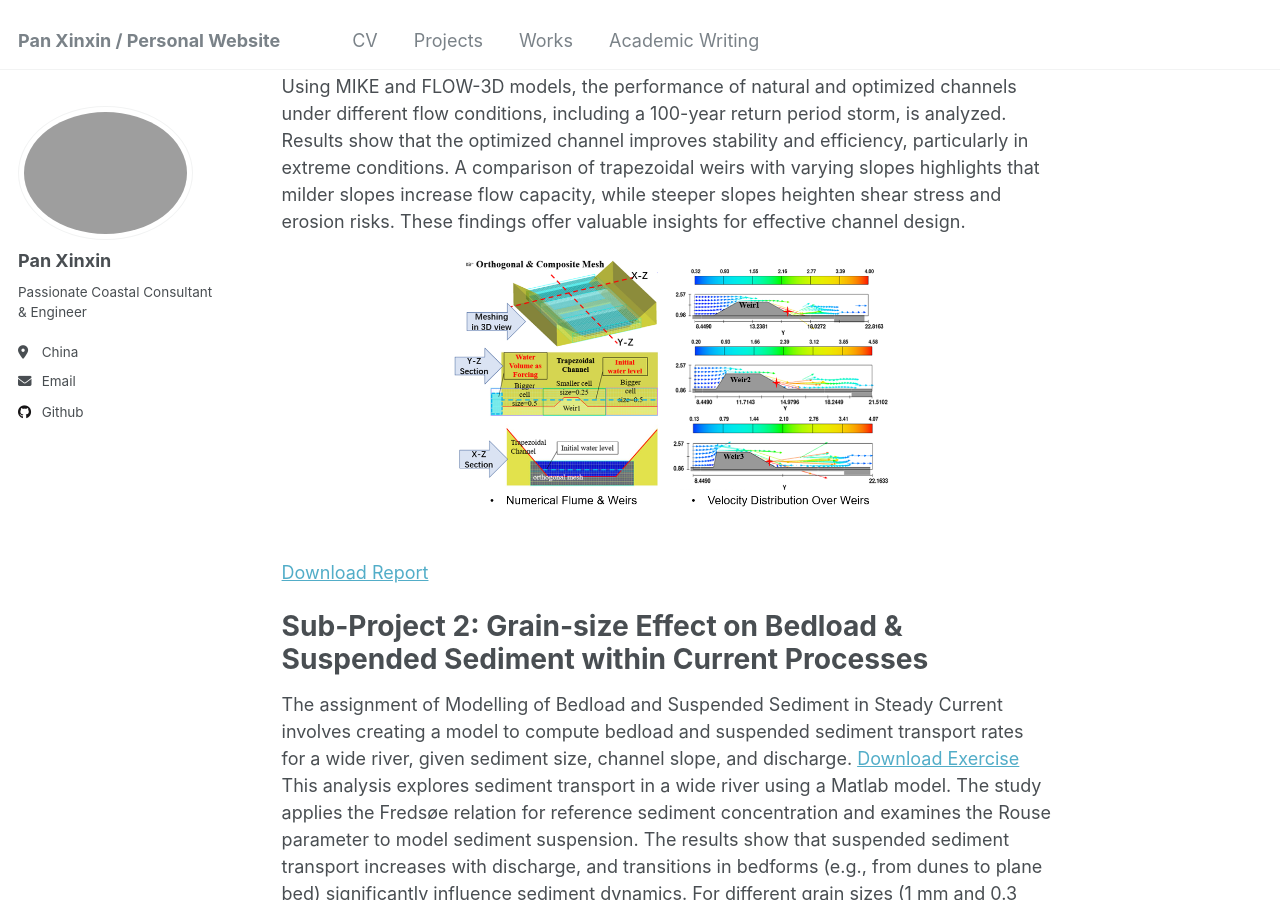
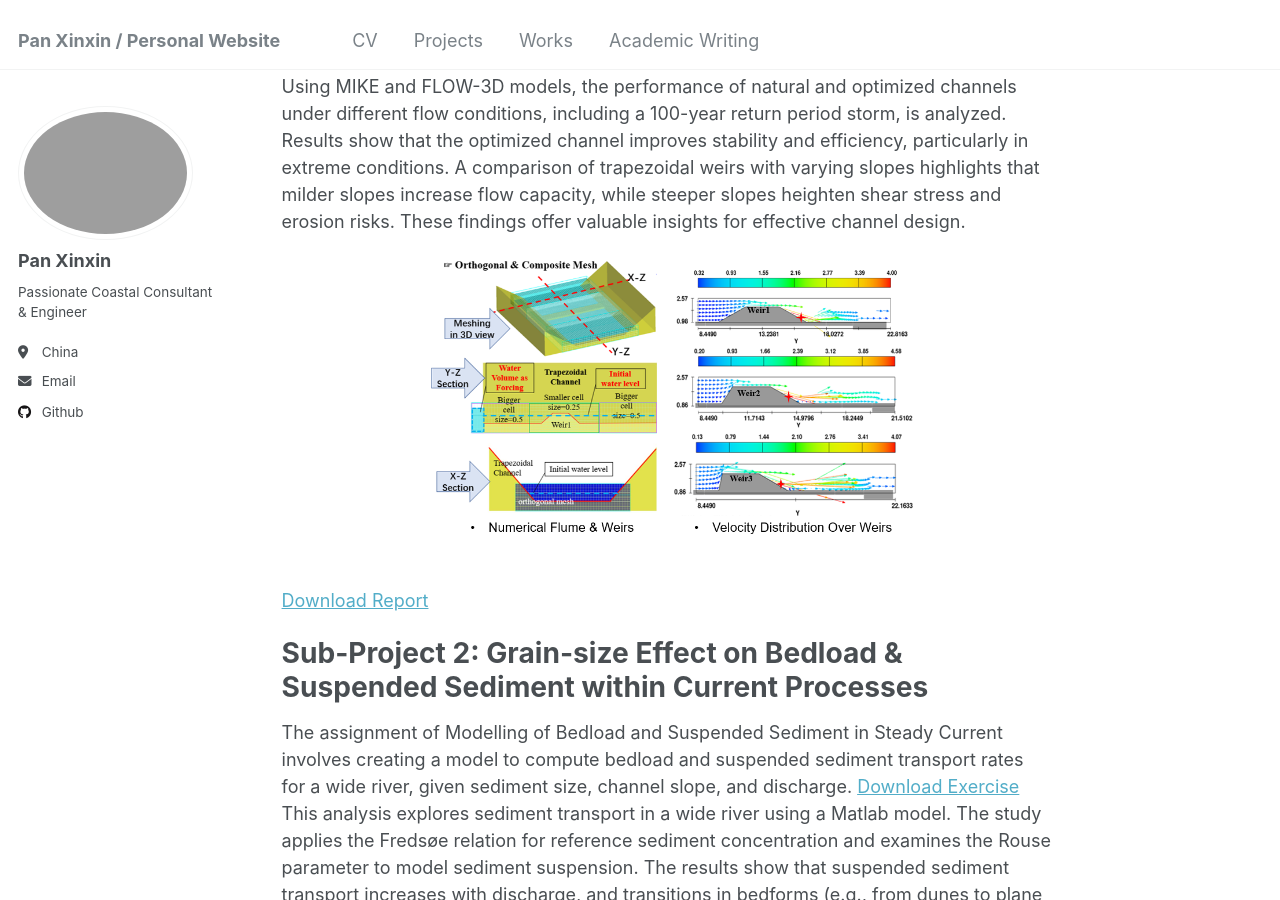
Before and after one commit to kingdaxing/kingdaxing.github.io, a Jekyll site: the page built from _talks/proj-1-2024-04-01-sediment.md, in a window 1280 px wide and 900 px high, scrolled down 823 px. Built offline with Jekyll 4.4.1, drawn with Linux system fonts in a browser that asks for light colours.

Commit message:
Update proj-1-2024-04-01-sediment.md

```diff
--- a/_talks/proj-1-2024-04-01-sediment.md
+++ b/_talks/proj-1-2024-04-01-sediment.md
@@ -19,7 +19,7 @@ In my Master Core Module - Open Channel Hydraulics, I led a team to demonstrate
 </p>
 This study investigates the optimization of the Shawan River channel in Shenzhen to enhance flood protection and balance sedimentation prevention with erosion control. Using MIKE and FLOW-3D models, the performance of natural and optimized channels under different flow conditions, including a 100-year return period storm, is analyzed. Results show that the optimized channel improves stability and efficiency, particularly in extreme conditions. A comparison of trapezoidal weirs with varying slopes highlights that milder slopes increase flow capacity, while steeper slopes heighten shear stress and erosion risks. These findings offer valuable insights for effective channel design. <br/>
 <p align="center">
-  <img src='/images/proj-sedi-1-2.PNG' alt='Image Description' width='450'>
+  <img src='/images/proj-sedi-1-2.PNG' alt='Image Description' width='500'>
 </p>
 <br/>[Download Report](http://kingdaxing.github.io/files/NO1.pdf)
 
@@ -30,15 +30,14 @@ Sub-Project 2: Grain-size Effect on Bedload & Suspended Sediment within Current
 The assignment of Modelling of Bedload and Suspended Sediment in Steady Current involves creating a model to compute bedload and suspended sediment transport rates for a wide river, given sediment size, channel slope, and discharge.  [Download Exercise](http://kingdaxing.github.io/files/Grain-Size-SSC.pdf) <br/>
 This analysis explores sediment transport in a wide river using a Matlab model. The study applies the Fredsøe relation for reference sediment concentration and examines the Rouse parameter to model sediment suspension. The results show that suspended sediment transport increases with discharge, and transitions in bedforms (e.g., from dunes to plane bed) significantly influence sediment dynamics. For different grain sizes (1 mm and 0.3 mm), smaller particles demonstrate more uniform suspended-load distributions and lower Rouse numbers, indicating greater suspension and transport efficiency compared to larger particles. The study concludes that grain size, settling velocity, and bed shear stress are critical factors in determining sediment transport patterns. <br/>
 <p align="center">
-  <img src='/images/proj-sedi-2-2.PNG' alt='Image Description' width='500'>
+  <img src='/images/proj-sedi-2-2.PNG' alt='Image Description' width='600'>
 </p>
  <br/>
 Additionally, laboratory experiments on sand motion in current processes were conducted in two flumes to investigate incipient sediment motion and sand ripple formation, with flow measured using Acoustic Doppler Velocimetry (ADV). Shields diagrams were used to assess the critical conditions for sediment movement, focusing on incipient motion velocity and sand ripple development. Post-processed ADV data provided insights into flow characteristics and sediment behavior. The experiments successfully validated the Shields parameter's prediction of sediment transport conditions, demonstrating the relationship between shear stress and particle Reynolds number, with key results visualized in modified Shields and Shields regime diagrams. <br/>
 <p align="center">
-  <img src='/images/proj-sedi-2-1.png' alt='Image Description' width='600'>
+  <img src='/images/proj-sedi-2-1.png' alt='Image Description' width='700'>
 </p>
 [Download Report](http://kingdaxing.github.io/files/NO3.pdf)
-
 
 
 Sub-Project 3: Surfzone Hydrodynamics & Simplified Shoreline Morphology Study
@@ -50,7 +49,7 @@ This assignment focuses on analyzing surfzone hydrodynamics and longshore sedime
 2. Longshore Sediment Transport Comparison: The longshore sediment transport is evaluated using three methods: the CERC formula, Kamphuis's empirical formula (1986), and Deigaard's model-based formula (1986). Kamphuis's model, which incorporates sediment grain size variability, predicts higher sediment transport volumes compared to the other methods.
 3.	Coastline Morphology Modeling: The assignment also involves simulating coastline changes over time due to groynes, which disrupt longshore sediment transport and affect the overall coastal morphology. <br/>
 <p align="center">
-  <img src='/images/proj-sedi-3-3.PNG' alt='Image Description' width='400'>
+  <img src='/images/proj-sedi-3-3.PNG' alt='Image Description' width='500'>
 </p>
 
 
```
